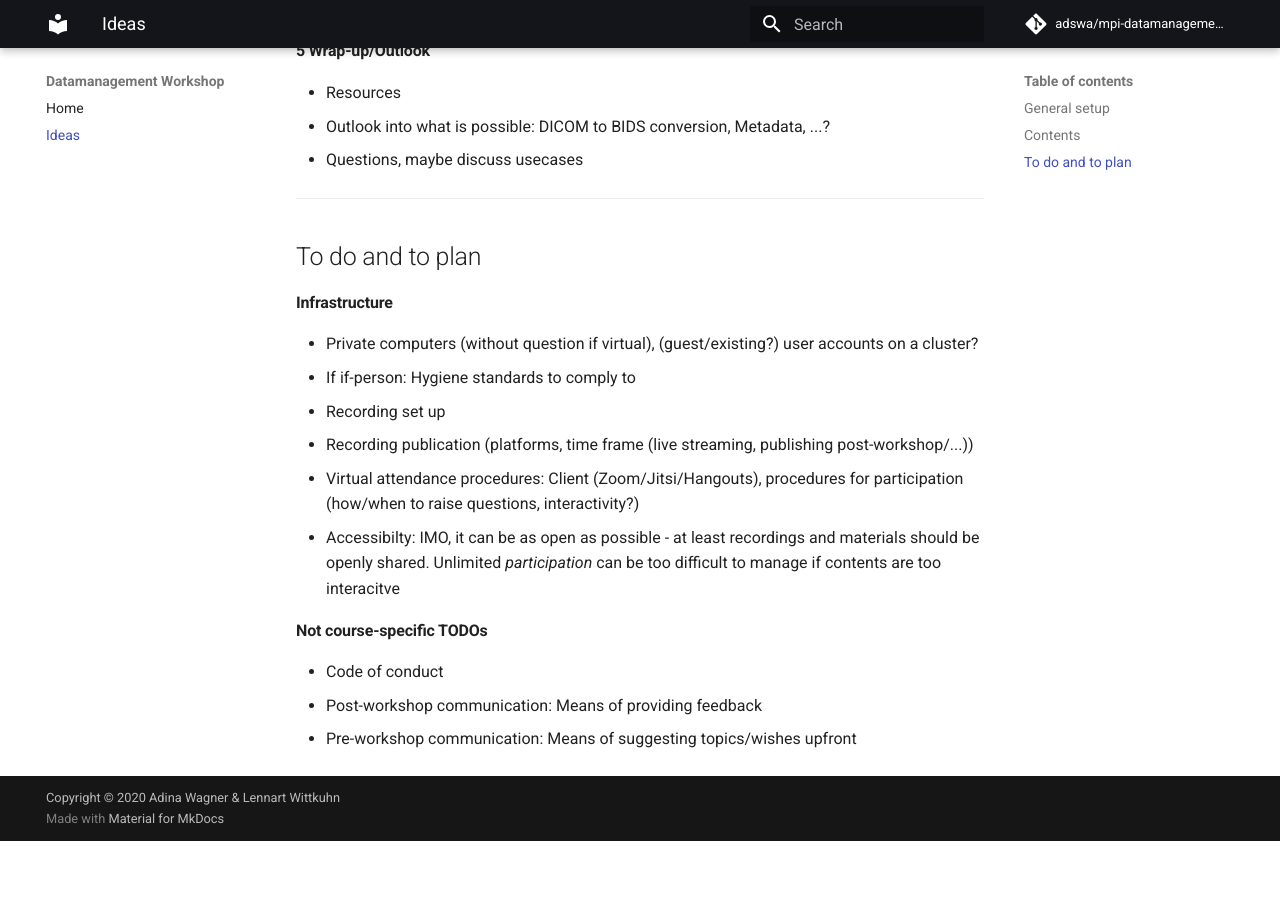
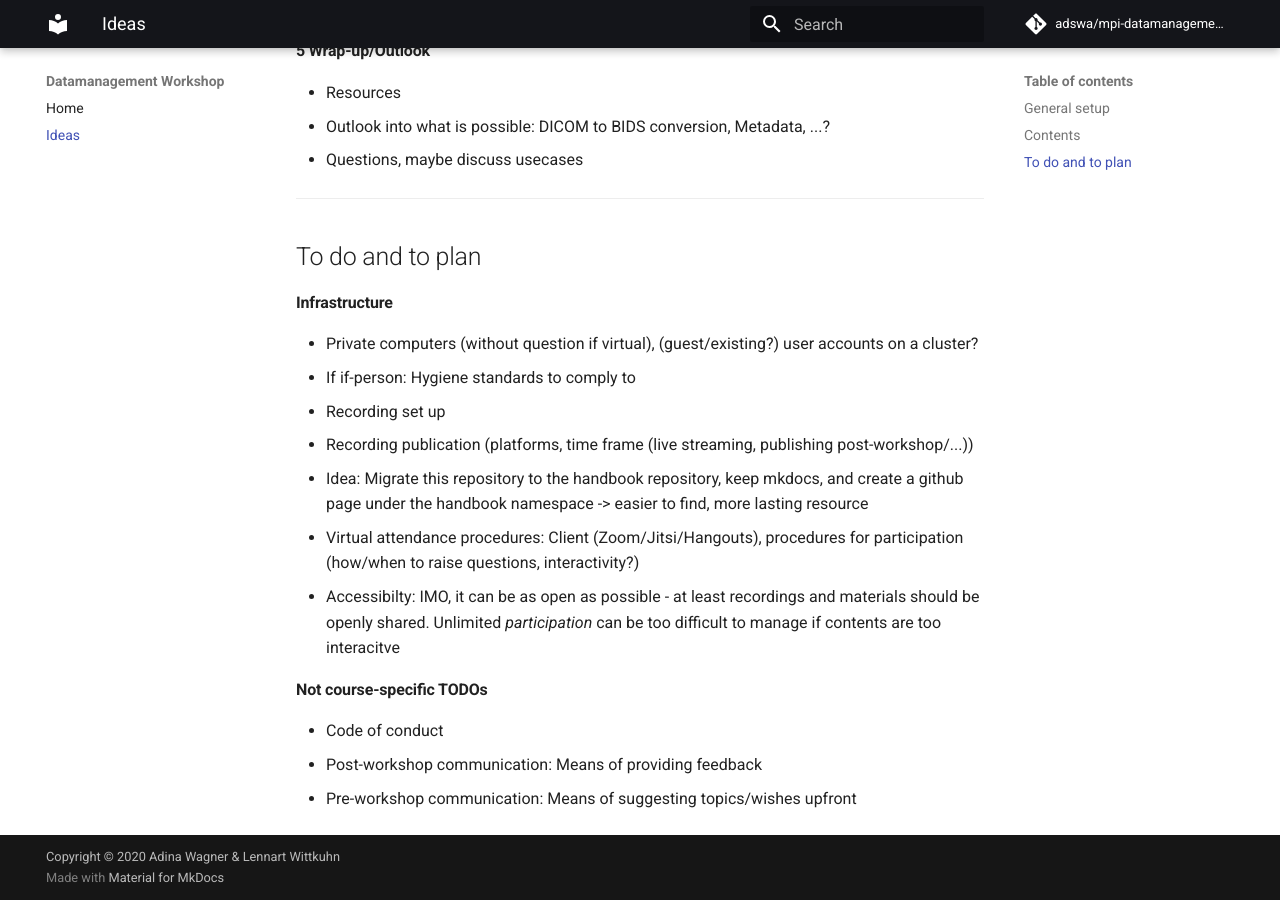
Before and after one commit to adswa/mpi-datamanagement-ws, an MkDocs documentation site: the page built from docs/ideas.md, in a window 1280 px wide and 900 px high, scrolled down 1560 px. Built offline with MkDocs 1.6.1 and Material for MkDocs 9.7.7, drawn with Linux system fonts in a browser that asks for light colours; emoji names are drawn with the system emoji font; comment, search, counter and statistics services are not loaded; before the commit the page ends 2401 px from its top, so only the background shows below that.

Commit message:
Test a change from the master branch

```diff
--- a/docs/ideas.md
+++ b/docs/ideas.md
@@ -69,6 +69,9 @@ ___
 * Recording set up
 * Recording publication (platforms, time frame (live streaming, publishing
   post-workshop/...))
+* Idea: Migrate this repository to the handbook repository, keep mkdocs, and
+  create a github page under the handbook namespace -> easier to find, more
+  lasting resource
 * Virtual attendance procedures: Client (Zoom/Jitsi/Hangouts), procedures
   for participation (how/when to raise questions, interactivity?)
 * Accessibilty: IMO, it can be as open as possible - at least recordings
```
